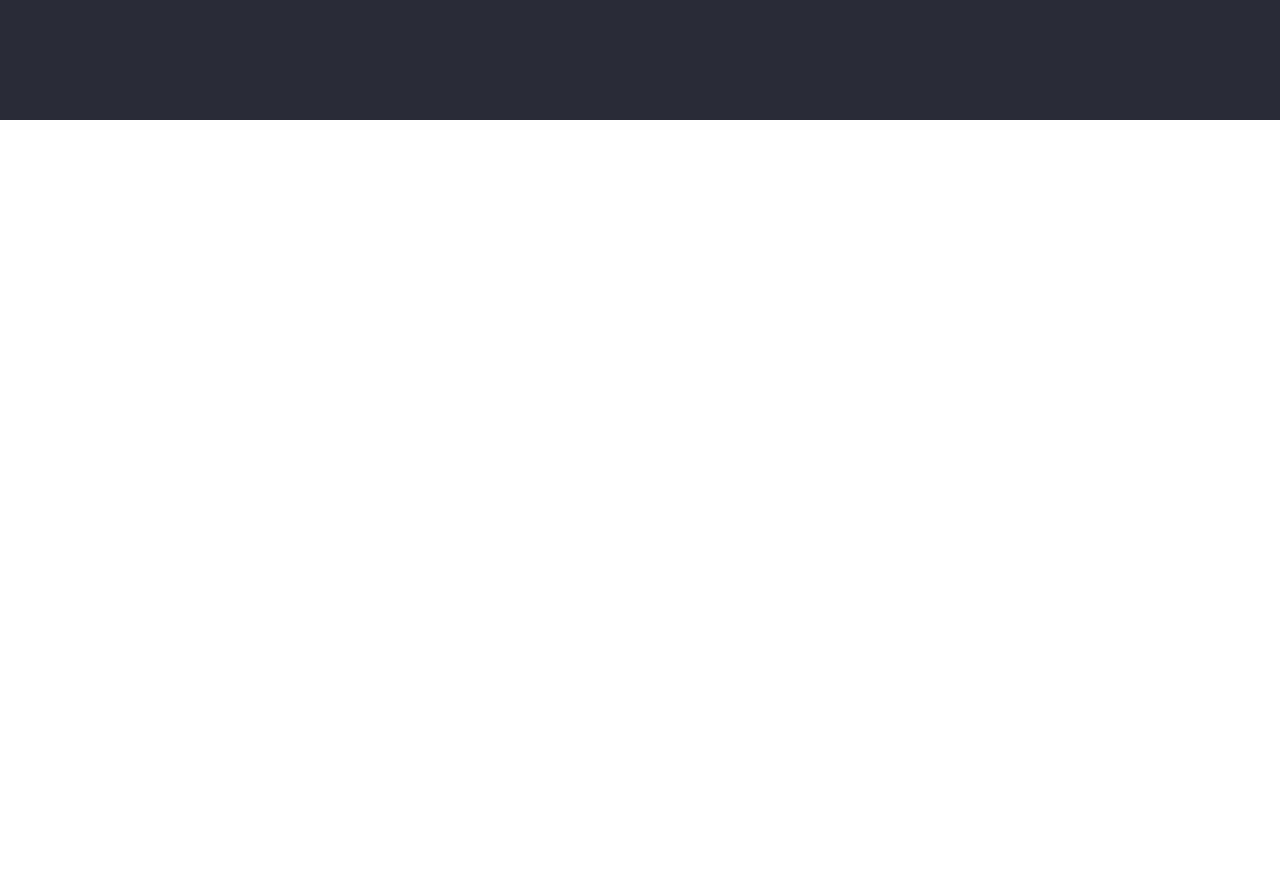
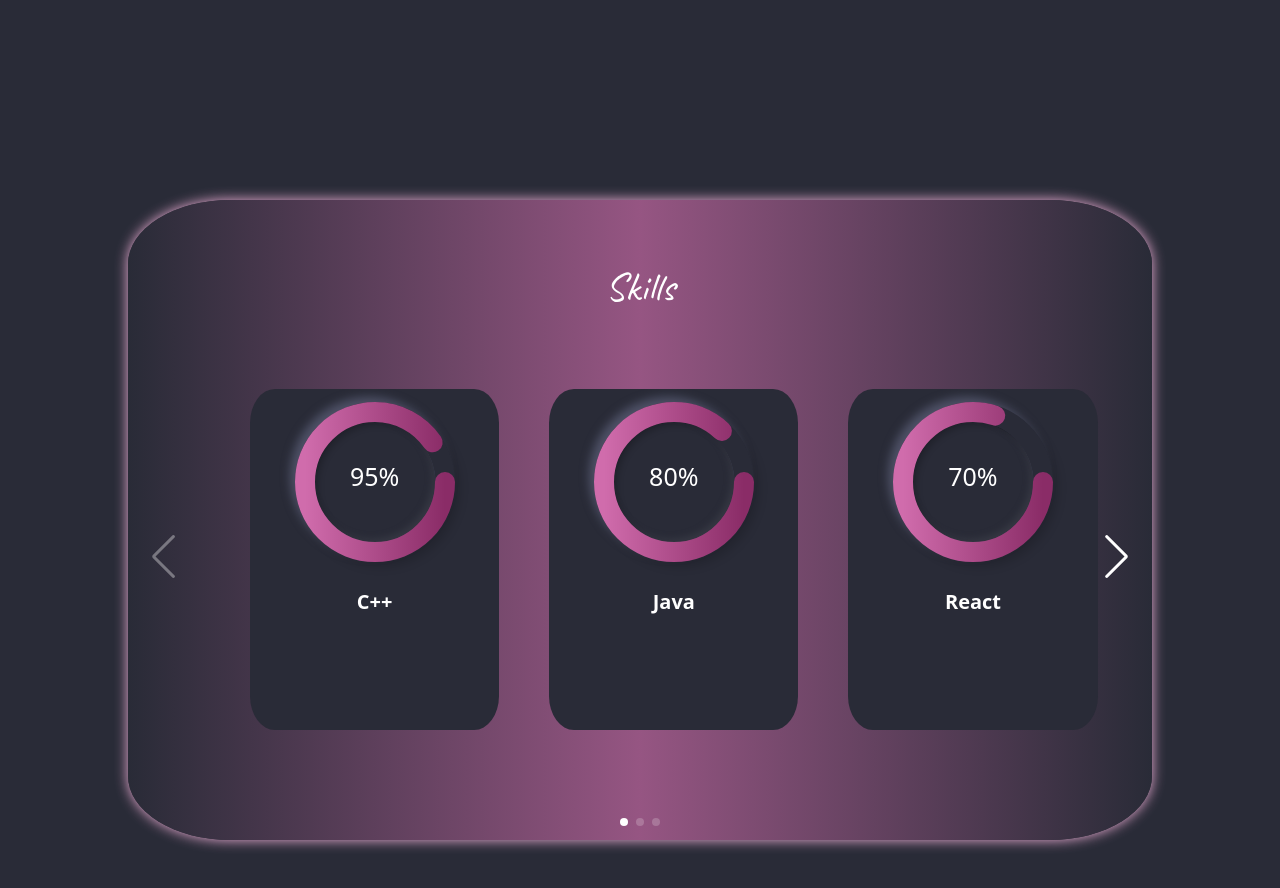
Before and after one commit to AyaA1i/Portfolio-Using-React, a React (Create React App) app: page / in a window 1280 px wide. Shown: the part 680-1568 px from the top of the page. Before the commit the page ends 800 px from the top, so only its background shows below. Built offline with nearby package versions, Linux system fonts and the light colour scheme.

Commit message:
skills component is done

```diff
--- a/package.json
+++ b/package.json
@@ -11,6 +11,7 @@
     "react-dom": "^18.2.0",
     "react-router-dom": "^6.22.1",
     "react-scripts": "5.0.1",
+    "swiper": "^11.0.7",
     "web-vitals": "^2.1.4"
   },
   "scripts": {
--- a/src/App.js
+++ b/src/App.js
@@ -1,12 +1,14 @@
 import './App.css';
 import Header from './components/Header';
 import Landing from './components/Landing';
+import Skills from './components/Skills';
 
 function App() {
   return (
     <div className="App">
       <Header/>
       <Landing/>
+      <Skills/>
     </div>
   );
 }
--- /dev/null
+++ b/src/components/Skills.js
@@ -0,0 +1,142 @@
+import React from "react";
+import { Navigation, Pagination, Scrollbar, A11y } from 'swiper/modules';
+import { Swiper, SwiperSlide } from 'swiper/react';
+import 'swiper/css';
+import 'swiper/css/navigation';
+import 'swiper/css/pagination';
+import 'bootstrap/dist/css/bootstrap.min.css';
+import 'bootstrap/dist/js/bootstrap.min.js';
+import "../css/all.css";
+import "../css/Skills.css";
+
+
+function Skills(){
+    return(
+        <>
+        <div className="All">
+            <div className="container">
+            <p className="header">Skills</p>
+            <Swiper
+                modules={[Navigation, Pagination, A11y]}
+                spaceBetween={50}
+                slidesPerView={3}
+                navigation
+                pagination={{ clickable: true }}
+                onSwiper={(swiper) => console.log(swiper)}
+                onSlideChange={() => console.log('slide change')}
+                className="slidesContainer"
+                >
+                <SwiperSlide className="slide">
+                    <div className="outer">
+                        <div className="inner">
+                            <div id="number">
+                                95%
+                            </div>
+                        </div>
+                        <svg xmlns="http://www.w3.org/2000/svg" version="1.1" width="160px" height="160px">
+                        <defs>
+                            <linearGradient id="GradientColor">
+                            <stop offset="0%" stop-color="#d06cac" />
+                            <stop offset="100%" stop-color="#8a2c67" />
+                            </linearGradient>
+                        </defs>
+                        <circle cx="80" cy="80" r="70" stroke-linecap="round" />
+                   </svg>
+                    </div>
+                    <div className="skill">
+                        C++
+                    </div>
+                </SwiperSlide>
+                <SwiperSlide className="slide">
+                    <div className="outer">
+                        <div className="inner">
+                            <div id="number">
+                                80%
+                            </div>
+                        </div>
+                        <svg xmlns="http://www.w3.org/2000/svg" version="1.1" width="160px" height="160px">
+                        <defs>
+                            <linearGradient id="GradientColor">
+                            <stop offset="0%" stop-color="#d06cac" />
+                            <stop offset="100%" stop-color="#8a2c67" />
+                            </linearGradient>
+                        </defs>
+                        <circle cx="80" cy="80" r="70" stroke-linecap="round" className="C2" />
+                   </svg>
+                    </div>
+                    <div className="skill">
+                        Java
+                    </div>
+                </SwiperSlide>
+                <SwiperSlide className="slide">
+                    <div className="outer">
+                        <div className="inner">
+                            <div id="number">
+                                70%
+                            </div>
+                        </div>
+                        <svg xmlns="http://www.w3.org/2000/svg" version="1.1" width="160px" height="160px">
+                        <defs>
+                            <linearGradient id="GradientColor">
+                            <stop offset="0%" stop-color="#d06cac" />
+                            <stop offset="100%" stop-color="#8a2c67" />
+                            </linearGradient>
+                        </defs>
+                        <circle cx="80" cy="80" r="70" stroke-linecap="round" className="C3" />
+                   </svg>
+                    </div>
+                    <div className="skill">
+                        React
+                    </div>
+                </SwiperSlide>
+                <SwiperSlide className="slide">
+                    <div className="outer">
+                        <div className="inner">
+                            <div id="number">
+                                80%
+                            </div>
+                        </div>
+                        <svg xmlns="http://www.w3.org/2000/svg" version="1.1" width="160px" height="160px">
+                        <defs>
+                            <linearGradient id="GradientColor">
+                            <stop offset="0%" stop-color="#d06cac" />
+                            <stop offset="100%" stop-color="#8a2c67" />
+                            </linearGradient>
+                        </defs>
+                        <circle cx="80" cy="80" r="70" stroke-linecap="round" className="C4"  />
+                   </svg>
+                    </div>
+                    <div className="skill">
+                        JavaScript
+                    </div>
+                </SwiperSlide>
+                <SwiperSlide className="slide">
+                    <div className="outer">
+                        <div className="inner">
+                            <div id="number">
+                                95%
+                            </div>
+                        </div>
+                        <svg xmlns="http://www.w3.org/2000/svg" version="1.1" width="160px" height="160px">
+                        <defs>
+                            <linearGradient id="GradientColor">
+                            <stop offset="0%" stop-color="#af005f"/>
+                            <stop offset="100%" stop-color="#d06caba6" />
+                            <stop offset="100%" stop-color="#56002f" />
+                            </linearGradient>
+                        </defs>
+                        <circle cx="80" cy="80" r="70" stroke-linecap="round" className="C5" />
+                   </svg>
+                    </div>
+                    <div className="skill">
+                        CSS
+                    </div>
+                </SwiperSlide>
+            </Swiper>
+            </div>
+
+        </div>
+        </>
+    );
+}
+export default Skills;
--- a/src/css/Header.css
+++ b/src/css/Header.css
@@ -15,7 +15,7 @@
 .navbar{
    width: 100%;
    height: 70px;
-   z-index: 1;
+   z-index: 2;
    top: 0;
    position: fixed;
 }
@@ -85,6 +85,7 @@
         background-color: rgba(255, 255, 255, 0.699);
         text-align: center;
         font-family: Caveat;
+
     }
     .navbar-collapse .nav-item{
         border: 1px solid #292b37;
--- /dev/null
+++ b/src/css/Skills.css
@@ -0,0 +1,119 @@
+@font-face {
+    font-family: Caveat;
+    src: url("../assests/Caveat-Regular.woff2") format("woff2");
+  }
+.All {
+    display: flex;
+    justify-content: center;
+    align-items: center;
+    width: 100%;
+    height: 100vh;
+    background-color: #292b37;
+}
+.container {
+    width: 80%;
+    height: 80%;
+    margin-top: 10%;
+    margin-bottom: 10%;
+    background: linear-gradient(to right,  #292b37, #d06caba6,#292b37);
+    display: grid;
+    place-items: center;
+    border-radius: 10%;
+    box-shadow: 0px 0px 13px #f0b0d8;
+}
+.slidesContainer {
+    width: 100%;
+    height: 100%;
+    padding: 11%;
+    padding-top: 0;
+    padding-right: 0;
+}
+
+.slide {
+    width: 28% !important;
+    height: 100%;
+    text-align: center;
+    background-color: #292b37;
+    border-radius: 10%;
+}
+.header{
+    color: white;
+    font-family: Caveat;
+    font-size: 40px;
+}
+.swiper-button-prev , .swiper-button-next{
+    color: white !important;
+    margin-top: -8%;
+}
+.swiper-pagination-bullet{
+    background-color: white !important;
+}
+.outer{
+    width: 160px;
+    height: 160px;
+    display: flex;
+    text-align: center;
+    margin: auto;
+    justify-content: center;
+    margin-top: 5%;
+    box-shadow: 6px 6px 10px -1px rgba(0,0,0,0.15),
+                -6px -6px 10px -1px #4e5166;
+    border-radius: 50%;
+}
+.inner{
+    width: 120px;
+    height: 120px;
+    display: flex;
+    text-align: center;
+    margin: auto;
+    justify-content: center;
+    box-shadow: inset 4px 4px 6px -1px rgba(0 ,0 ,0,0.2),
+                inset -4px -4px 6px -1px #353742,
+                -0.5px -0.5px 0px #16171d,
+                0.5px 0.5px 0px #3e4153;
+    border-radius: 50%;
+}
+circle{
+    fill: none;
+    stroke: url(#GradientColor);
+    stroke-width: 20px;
+    stroke-dasharray: 472;
+    stroke-dashoffset: 472;
+    animation: anim 2s linear forwards;
+}
+@keyframes anim{
+    100%{
+        stroke-dashoffset: 75;
+    }
+}
+.C2 , .C4{
+    animation: anim2 2s linear forwards;
+}
+@keyframes anim2{
+    100%{
+        stroke-dashoffset: 90;
+    }
+}
+.C3{
+    animation: anim3 2s linear forwards;
+}
+@keyframes anim3{
+    100%{
+        stroke-dashoffset: 120;
+    }
+}
+svg{
+    position: absolute;
+}
+
+#number{
+    color: white;
+    font-size: 25px;
+    margin-top: 30%;
+}
+.skill{
+    color: white;
+    font-size: 20px;
+    font-weight: bold;
+    margin-top: 10%;
+}
```
Also changed, not shown: 1 other file (tests, documents, lock files or other folders).
